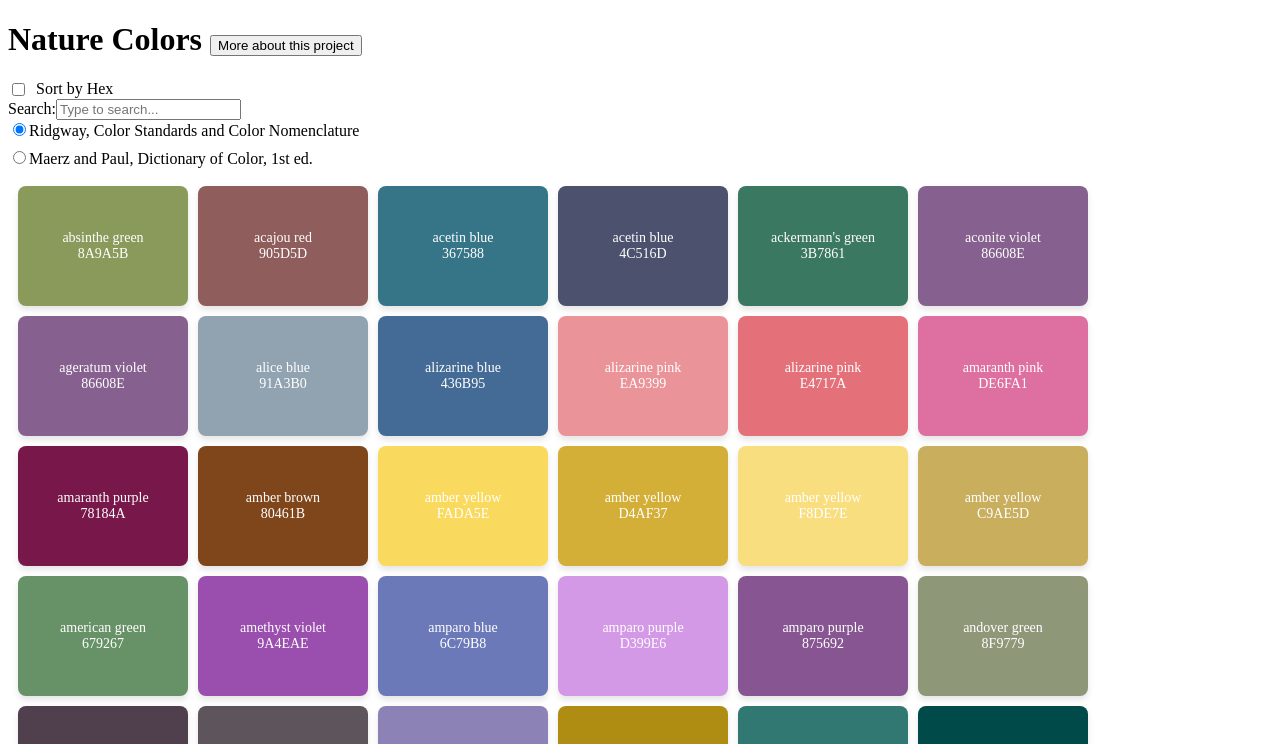
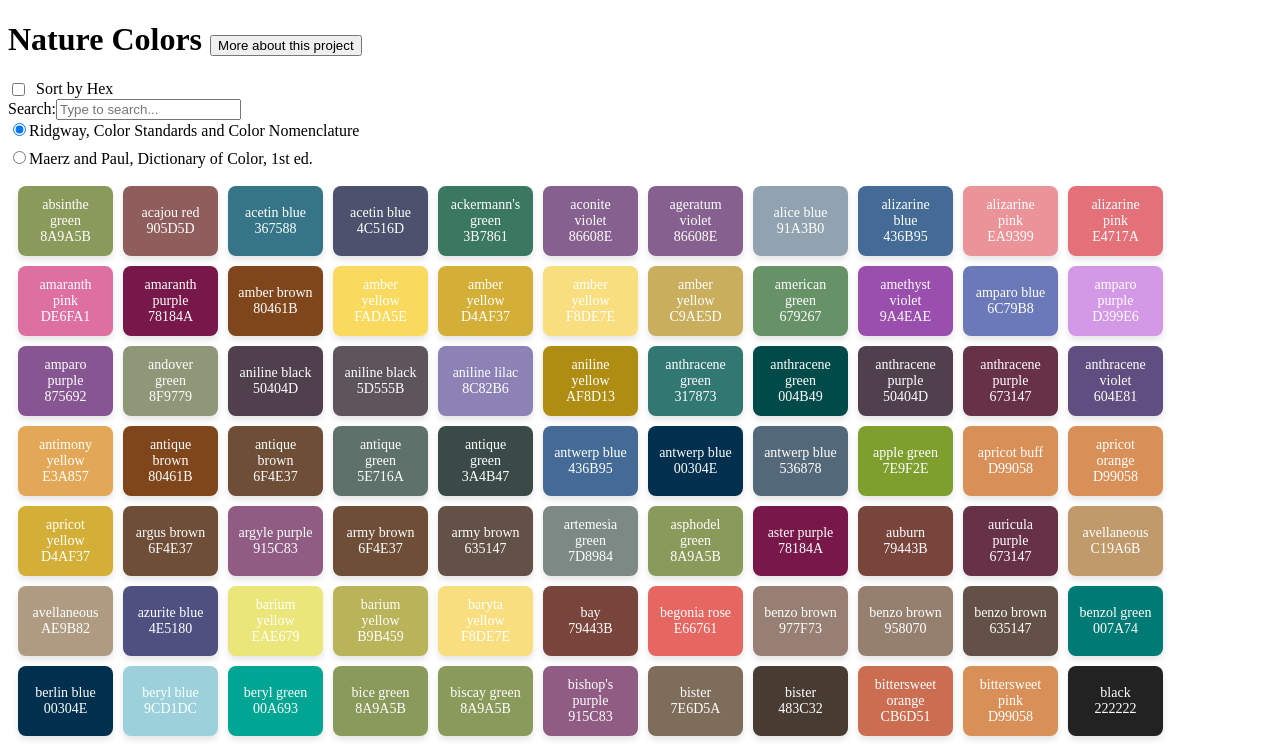
Before and after one commit to thefungiz/nature-colors, a React (Vite) app: page / in a window 1280 px wide. Shown: the top 744 px of the page. Built offline with nearby package versions, Linux system fonts and the light colour scheme.

Commit message:
make colors smaller

```diff
--- a/src/components/ColorBox.tsx
+++ b/src/components/ColorBox.tsx
@@ -9,8 +9,8 @@ const ColorBox: React.FC<SimpleRow> = ({ name, hex }) => {
         backgroundColor: `#${hex}`,
         color: "#ffffff",
         padding: "10px",
-        width: "150px",
-        height: "100px",
+        width: "75px",
+        height: "50px",
         display: "flex",
         flexDirection: "column",
         justifyContent: "center",
```
